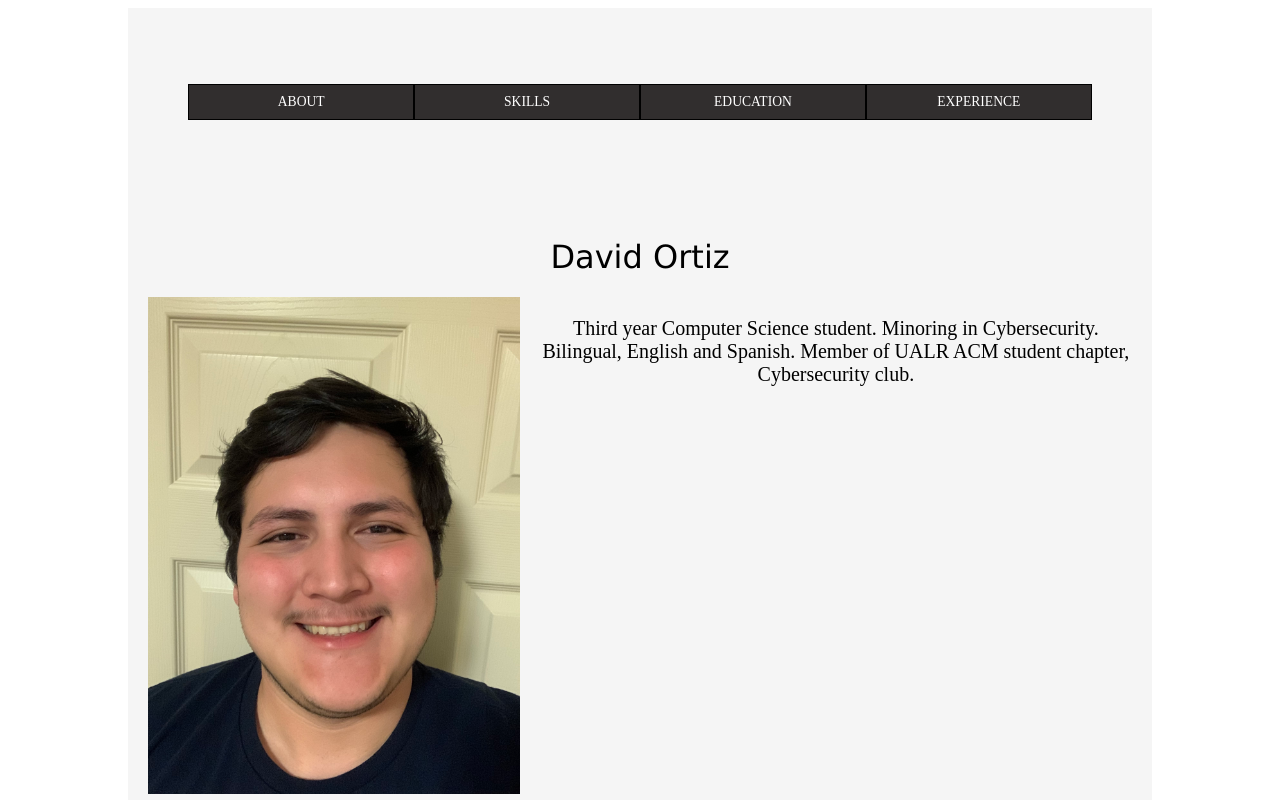
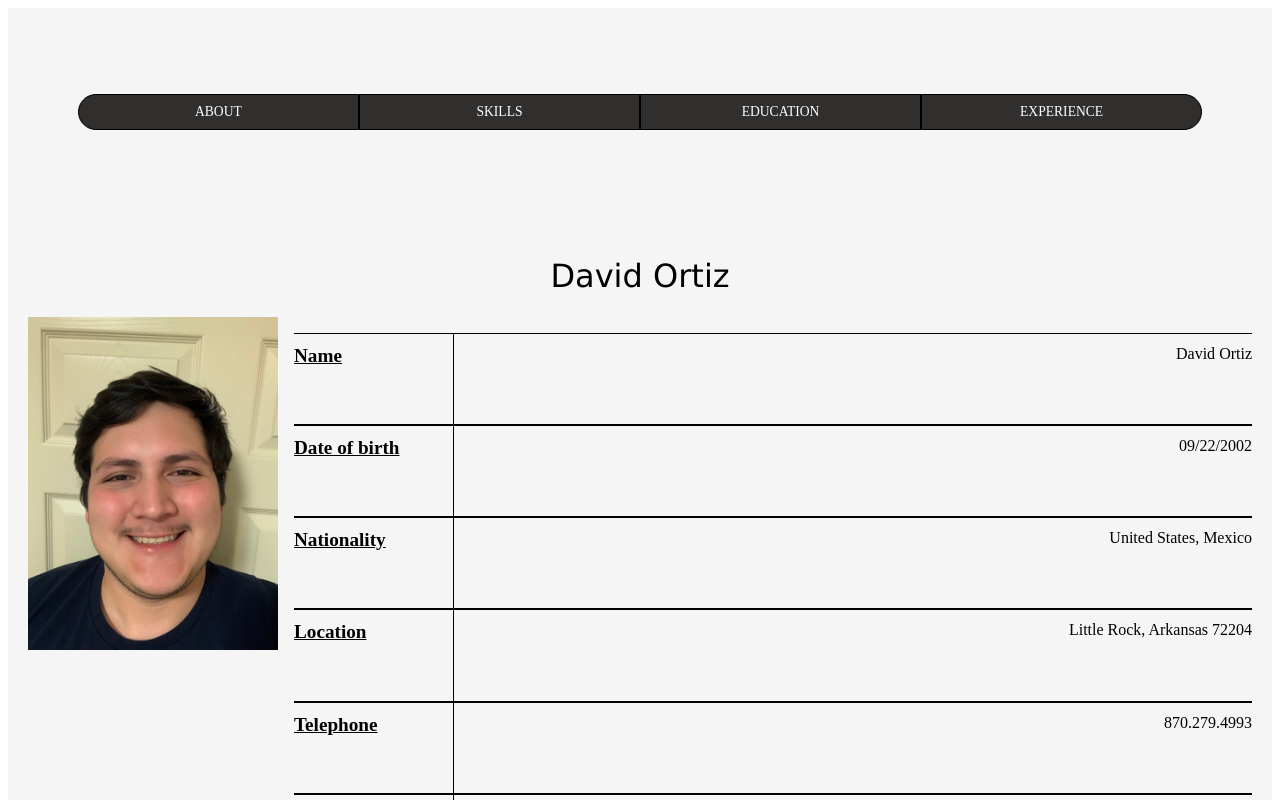
Before and after one commit to davidortiz02/ifsc-3342, a plain HTML site: page resume/index.html in a window 1280 px wide. Shown: the top 800 px of the page. Drawn offline with Linux system fonts and the light colour scheme.

Commit message:
Finished my Desktop query, wasn't that different from my Tablet query, thought it looked nice to just give it a bit of a touch for the Desktop query

```diff
--- a/resume/assets/css/style.css
+++ b/resume/assets/css/style.css
@@ -303,7 +303,7 @@ main{
   .bio{
     display:grid;
     grid-template-columns: 8rem, 1fr;
-    grid-template-rows: auto;
+    grid-template-rows: 500px;
     grid-template-areas:
     "image description"
     ;
@@ -353,14 +353,48 @@ main{
   }
 
   /* ROUNDED CORNERS FOR OUTER BOXES*/
-  .a{
+  body nav .a{
   border-top-left-radius:30px;
   border-bottom-left-radius:30px;
   }
 
-  .d{
+  body nav .d{
   border-top-right-radius:30px;
   border-bottom-right-radius:30px;
   }
+}
+/* end of tablet design */
+@media all and (min-width: 1024px){
+  .container{
+    max-width:100%;
+  }
 
+  img{
+    max-width:100%;
+  }
+
+  .bio{
+    grid-template-columns: 250px;
+    grid-template-areas:
+      "image"
+      "description"
+      ;
+  }
+
+  #about{
+    display:grid;
+    grid-template-columns: 250px 1fr auto;
+    gap: 1em;
+    grid-template-areas:
+      "bio details details"
+      "relatedLinks relatedLinks relatedLinks"
+  }
+
+  main{
+    grid-template-areas:
+    "page-title page-title"
+    "about about"
+    "education courses"
+    "experience skills"
+  }
 }
```
